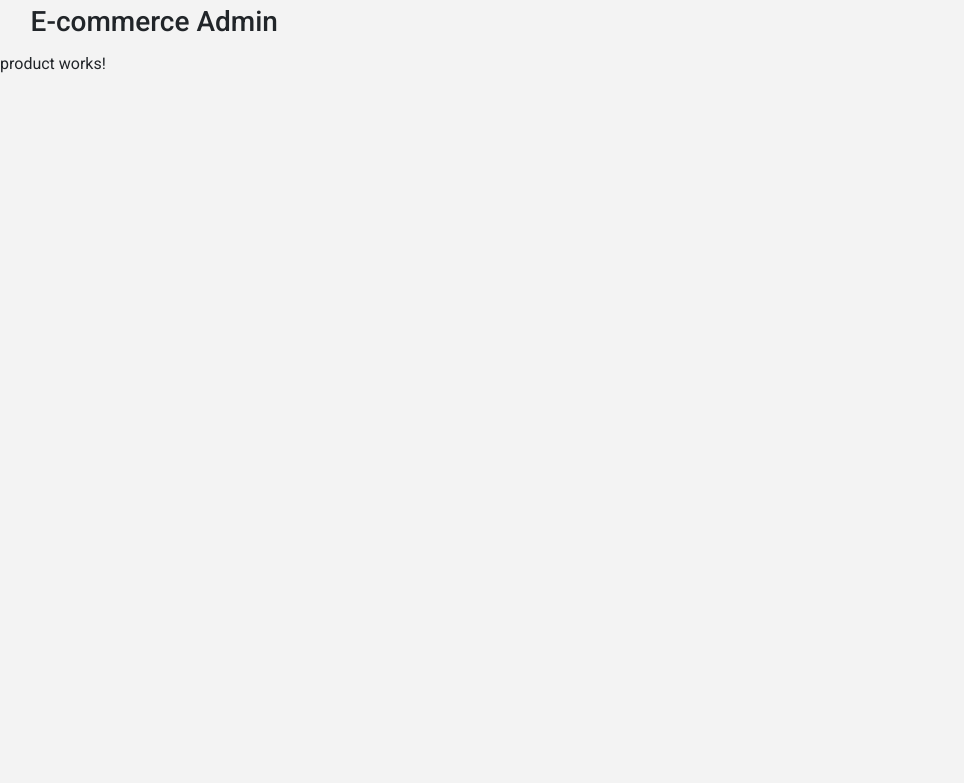
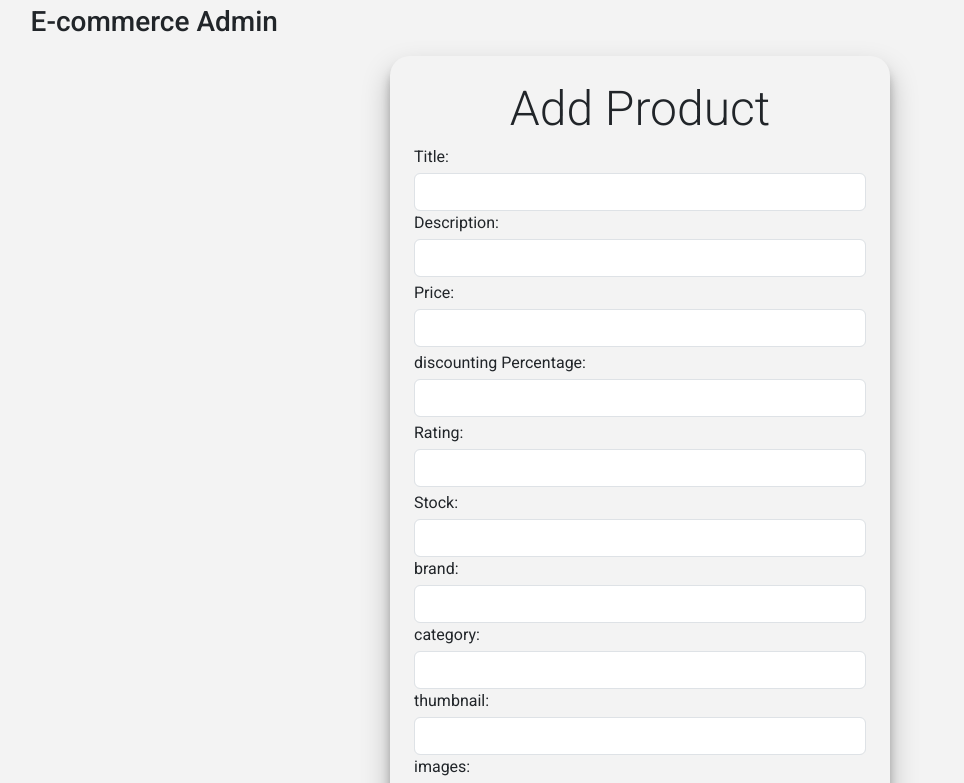
Before and after one commit to knvsriram/project, an Angular app in the folder Ecommerce_Admin/: page /products in a window 1280 px wide. Shown: the top 783 px of the page, without its empty margins (0-964 px from the left). Built offline with nearby package versions, Linux system fonts and the light colour scheme; sample sign-in values are in the browser's storage.

Commit message:
queries service integration -> done

```diff
--- a/Ecommerce_Admin/angular.json
+++ b/Ecommerce_Admin/angular.json
@@ -94,5 +94,8 @@
         }
       }
     }
+  },
+  "cli": {
+    "analytics": false
   }
 }
--- a/Ecommerce_Admin/src/app/app.config.ts
+++ b/Ecommerce_Admin/src/app/app.config.ts
@@ -3,7 +3,8 @@ import { provideRouter } from '@angular/router';
 
 import { routes } from './app.routes';
 import { provideAnimations } from '@angular/platform-browser/animations';
+import { provideHttpClient } from '@angular/common/http';
 
 export const appConfig: ApplicationConfig = {
-  providers: [provideRouter(routes), provideAnimations()]
+  providers: [provideRouter(routes), provideAnimations(), provideHttpClient()]
 };
--- a/Ecommerce_Admin/src/app/product/product.component.css
+++ b/Ecommerce_Admin/src/app/product/product.component.css
@@ -0,0 +1,20 @@
+.container {
+    width: 500px;
+    /* border: 1px solid black; */
+    border-radius: 5px;
+    display: flex;
+    flex-direction: column;
+    justify-content: center;
+    border-radius: 20px;
+    box-shadow: 0 14px 28px rgba(0, 0, 0, 0.25), 0 10px 10px rgba(0, 0, 0, 0.22);
+
+}
+
+.row {
+    align-self: center;
+}
+
+a {
+    text-decoration: none;
+    color: black;
+}
--- a/Ecommerce_Admin/src/app/product/product.component.html
+++ b/Ecommerce_Admin/src/app/product/product.component.html
@@ -1 +1,101 @@
-<p>product works!</p>
+<div class="container p-4 mt-1">
+    <div class="row">
+        <h5 class="display-5 form-heading">Add Product</h5>
+    </div>
+    <form [formGroup]="addProductForm" (ngSubmit)="addproduct()">
+        <div class="form-group">
+            <label for="title" class="pb-1">Title:</label>
+            <input type="text" formControlName="title" class="form-control" id="title">
+            <div class="text-danger" *ngIf="g().title.invalid && (g().title.dirty || g().title.touched)">
+                <p *ngIf="g().title.errors?.['required']" class="mb-1">Title is required</p>
+            </div>
+        </div>
+        <div class="form-group">
+            <label for="description" class="pb-1">Description:</label>
+            <input type="text" formControlName="description" class="form-control" id="description">
+            <div class="text-danger" *ngIf="g().description.invalid && (g().description.dirty || g().description.touched)">
+                <p *ngIf="g().description.errors?.['required']" class="mb-1">Description is required</p>
+            </div>
+        </div>
+        <div class="form-group pt-1">
+            <label for="price" class="pb-1">Price:</label>
+            <input type="text" formControlName="price" class="form-control" id="price">
+            <div class="text-danger"
+                *ngIf="g().price.invalid && (g().price.dirty || g().price.touched)">
+                <p *ngIf="g().price.errors?.['required']" class="mb-1">Price is required</p>
+                <p *ngIf="g().price.errors?.['pattern']" class="mb-1">Price should be digits</p>
+            </div>
+        </div>
+        <div class="form-group pt-1">
+            <label for="discountingPercentage" class="pb-1">discounting Percentage:</label>
+            <input type="text" formControlName="discountingPercentage" class="form-control" id="discountingPercentage">
+            <div class="text-danger"
+                *ngIf="g().discountingPercentage.invalid && (g().discountingPercentage.dirty || g().discountingPercentage.touched)">
+                <p *ngIf="g().discountingPercentage.errors?.['required']" class="mb-1">discounting Percentage is required</p>
+                <p *ngIf="g().discountingPercentage.errors?.['pattern']" class="mb-1">discounting Percentage should be digits</p>
+                <p *ngIf="g().discountingPercentage.errors?.['min']" class="mb-1">Minimum discounting Percentage should be 0</p>
+                <p *ngIf="g().discountingPercentage.errors?.['max']" class="mb-1">Maximum discounting Percentage should be 100</p>
+            </div>
+        </div>
+        <div class="form-group pt-1">
+            <label for="rating" class="pb-1">Rating:</label>
+            <input type="text" formControlName="rating" class="form-control" id="rating">
+            <div class="text-danger"
+                *ngIf="g().rating.invalid && (g().rating.dirty || g().rating.touched)">
+                <p *ngIf="g().rating.errors?.['required']" class="mb-1">Rating is required</p>
+                <p *ngIf="g().rating.errors?.['pattern']" class="mb-1">Rating should be digits</p>
+                <p *ngIf="g().rating.errors?.['min']" class="mb-1">Minimum rating should be zero</p>
+                <p *ngIf="g().rating.errors?.['max']" class="mb-1">Maximum rating should be five</p>
+            </div>
+        </div>
+        <div class="form-group pt-1">
+            <label for="stock" class="pb-1">Stock:</label>
+            <input type="text" formControlName="stock" class="form-control" id="stock">
+            <div class="text-danger"
+                *ngIf="g().stock.invalid && (g().stock.dirty || g().stock.touched)">
+                <p *ngIf="g().stock.errors?.['required']" class="mb-1">Stock is required</p>
+                <p *ngIf="g().stock.errors?.['pattern']" class="mb-1">Stock should be  digits</p>
+            </div>
+        </div>
+        <div class="form-group">
+            <label for="brand" class="pb-1">brand:</label>
+            <input type="text" formControlName="brand" class="form-control" id="brand">
+            <div class="text-danger" *ngIf="g().brand.invalid && (g().brand.dirty || g().brand.touched)">
+                <p *ngIf="g().brand.errors?.['required']" class="mb-1">brand is required</p>
+            </div>
+        </div>
+        <div class="form-group">
+            <label for="category" class="pb-1">category:</label>
+            <input type="text" formControlName="category" class="form-control" id="category">
+            <div class="text-danger" *ngIf="g().category.invalid && (g().category.dirty || g().category.touched)">
+                <p *ngIf="g().category.errors?.['required']" class="mb-1">category is required</p>
+            </div>
+        </div>
+        <div class="form-group">
+            <label for="thumbnail" class="pb-1">thumbnail:</label>
+            <input type="text" formControlName="thumbnail" class="form-control" id="thumbnail">
+            <div class="text-danger" *ngIf="g().thumbnail.invalid && (g().thumbnail.dirty || g().thumbnail.touched)">
+                <p *ngIf="g().thumbnail.errors?.['required']" class="mb-1">thumbnail is required</p>
+            </div>
+        </div>
+        <div class="form-group">
+            <label for="images" class="pb-1">images:</label>
+            <input type="text" formControlName="images" class="form-control" id="images">
+            <div class="text-danger" *ngIf="g().images.invalid && (g().images.dirty || g().images.touched)">
+                <p *ngIf="g().images.errors?.['required']" class="mb-1">images is required</p>
+                <p *ngIf="g().images.errors?.['maxlength']" class="mb-1">images cannot be greater than 20 characters</p>
+            </div>
+        </div>
+        <div class="form-group">
+            <label for="pngIcon" class="pb-1">pngIcon:</label>
+            <input type="text" formControlName="pngIcon" class="form-control" id="pngIcon">
+            <div class="text-danger" *ngIf="g().pngIcon.invalid && (g().pngIcon.dirty || g().pngIcon.touched)">
+                <p *ngIf="g().pngIcon.errors?.['required']" class="mb-1">pngIcon is required</p>
+            </div>
+        </div>
+        <div class="button d-flex mt-2" style="justify-content: center;">
+            <button type="submit" class="btn btn-primary mt-2 customBtn"
+                [disabled]="addProductForm.invalid || disableSubmit">Add Product</button>
+        </div>
+    </form>
+</div>
--- a/Ecommerce_Admin/src/app/product/product.component.ts
+++ b/Ecommerce_Admin/src/app/product/product.component.ts
@@ -1,13 +1,39 @@
 import { Component } from '@angular/core';
 import { CommonModule } from '@angular/common';
+import { FormBuilder, FormControl, FormsModule, ReactiveFormsModule, Validators } from '@angular/forms';
+import { Router } from '@angular/router';
 
 @Component({
   selector: 'app-product',
   standalone: true,
-  imports: [CommonModule],
+  imports: [CommonModule,FormsModule,ReactiveFormsModule],
   templateUrl: './product.component.html',
   styleUrl: './product.component.css'
 })
 export class ProductComponent {
 
+  addProductForm = this.fb.group({
+    title: ['', [Validators.required]],
+    description: ['', [Validators.required]],
+    price: ['', [Validators.pattern(/^[0-9]$/), Validators.required]],
+    discountingPercentage: ['', [Validators.pattern(/^[0-9]$/), Validators.required, Validators.min(0),Validators.max(100)]],
+    rating: ['', [Validators.pattern(/^[0-9]$/), Validators.required,Validators.min(0),Validators.max(5)]],
+    stock: ['', [Validators.pattern(/^[0-9]$/), Validators.required]],
+    brand: ['', [Validators.required]],
+    category: ['', [Validators.required]],
+    thumbnail: ['', [Validators.required]],
+    images: ['', [Validators.required]],
+    pngIcon: ['', [Validators.required]],
+  })
+
+  disableSubmit = false;
+
+  constructor(private fb: FormBuilder, private router: Router) { }
+
+  g() {
+    return this.addProductForm.controls;
+  }
+
+  addproduct() {
+  }
 }
--- a/Ecommerce_Admin/src/app/queries/queries.component.html
+++ b/Ecommerce_Admin/src/app/queries/queries.component.html
@@ -42,7 +42,7 @@
                 <ng-container *ngIf="element.status === 'Pending'">
                     <textarea cols="10" rows="2" class="form-control m-2" #resolutionReference></textarea>
                     <button *ngIf="element.status === 'Pending'" type="button" class="btn btn-outline-secondary m-2"
-                        (click)="sendResolution(resolutionReference.value)"> Send
+                        (click)="sendResolution(element._id,resolutionReference.value,element.email)"> Send
                         Resolution </button>
                 </ng-container>
                 <p *ngIf="element.status !== 'Pending'">{{element.resolution}}</p>
--- /dev/null
+++ b/Ecommerce_Admin/src/app/query.service.ts
@@ -0,0 +1,20 @@
+import { HttpClient } from '@angular/common/http';
+import { Injectable } from '@angular/core';
+
+@Injectable({
+  providedIn: 'root',
+})
+export class QueryService {
+
+  constructor(private http:HttpClient) { }
+  serviceUrl = "http://localhost:3001/query";
+
+  getQueries() {
+    return this.http.get(this.serviceUrl)
+  }
+
+  resolveQuery(id:any,value:string,email:string) {
+    return this.http.post(this.serviceUrl+'/resolve', {id,value,email})
+  }
+
+}
```
Also changed, not shown: Ecommerce_Admin/src/app/queries/queries.component.ts (+28 -15 lines), 1 other file (tests, documents, lock files or other folders).
